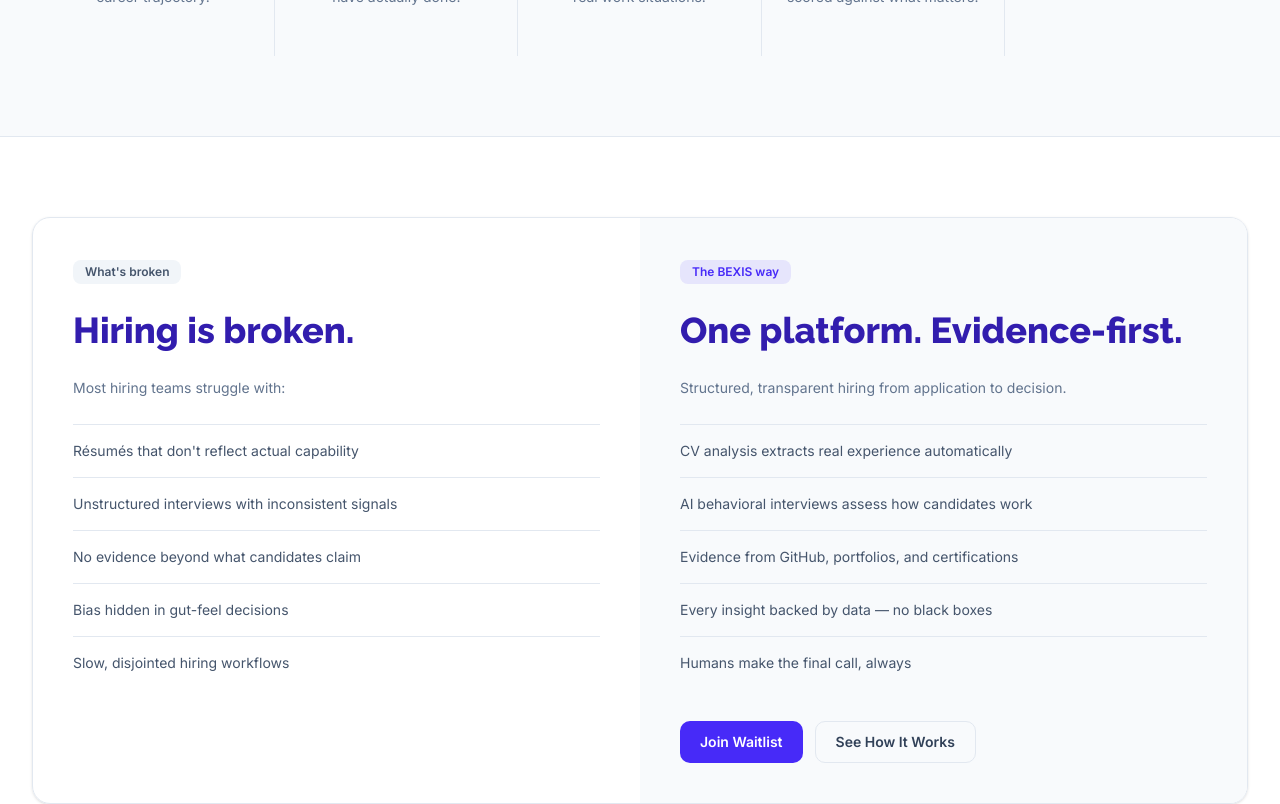
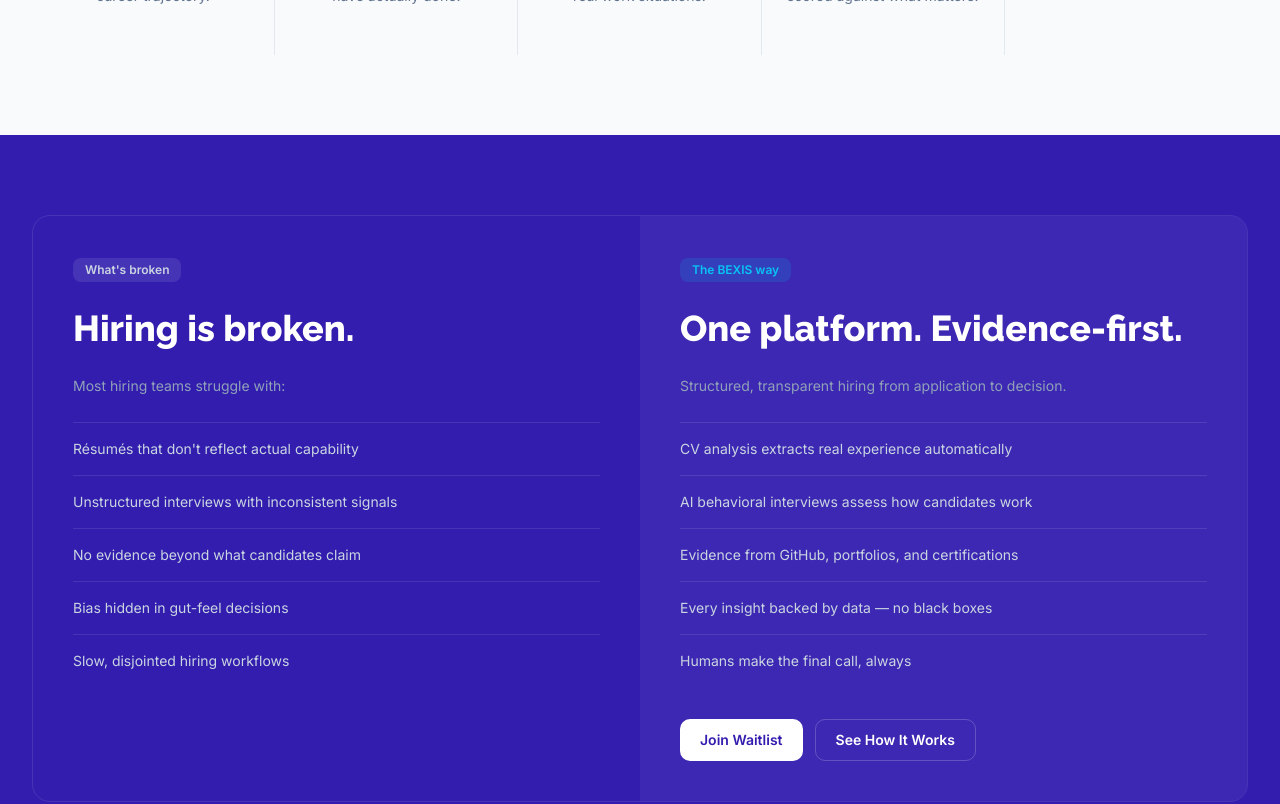
Before and after one commit to wizarphics/bexis-waitlist, a Next.js app: page / in a window 1280 px wide. Shown: the part 1380-2184 px from the top of the page. Built offline with nearby package versions, Linux system fonts and the light colour scheme.

Commit message:
Clean slate backgrounds, restore purple on How It Works
- Core Principles: removed bg-slate-50, now transparent white
- How It Works: restored bg-navy-900 with white text and white/10 borders

```diff
--- a/src/app/page.tsx
+++ b/src/app/page.tsx
@@ -176,7 +176,7 @@
       </section>
 
       {/* CORE PRINCIPLES */}
-      <section id="principles" className="py-20 bg-slate-50 border-y border-slate-200">
+      <section id="principles" className="py-20">
         <div className="max-w-[1400px] mx-auto px-4 sm:px-6 lg:px-8">
           <div className="grid grid-cols-1 sm:grid-cols-2 lg:grid-cols-5 gap-0">
             {[
@@ -231,16 +231,16 @@
       </section>
 
       {/* HOW IT WORKS */}
-      <section id="how-it-works" className="py-20 bg-white">
+      <section id="how-it-works" className="py-20 bg-navy-900">
         <div className="max-w-[1400px] mx-auto px-4 sm:px-6 lg:px-8">
-          <div className="grid lg:grid-cols-2 gap-0 rounded-2xl border border-slate-200 overflow-hidden shadow-sm">
+          <div className="grid lg:grid-cols-2 gap-0 rounded-2xl border border-white/10 overflow-hidden">
             {/* What's broken */}
             <div className="p-8 sm:p-10 space-y-6">
-              <div className="inline-flex px-3 py-1 rounded-md bg-slate-100 text-xs font-semibold text-slate-600">What&apos;s broken</div>
-              <h2 className="text-3xl sm:text-4xl font-extrabold text-navy-900 leading-tight" style={{ fontFamily: 'var(--font-display)' }}>
+              <div className="inline-flex px-3 py-1 rounded-md bg-white/10 text-xs font-semibold text-slate-300">What&apos;s broken</div>
+              <h2 className="text-3xl sm:text-4xl font-extrabold text-white leading-tight" style={{ fontFamily: 'var(--font-display)' }}>
                 Hiring is broken.
               </h2>
-              <p className="text-slate-500 text-sm leading-relaxed">Most hiring teams struggle with:</p>
+              <p className="text-slate-400 text-sm leading-relaxed">Most hiring teams struggle with:</p>
               <div className="space-y-0">
                 {[
                   'Résumés that don\'t reflect actual capability',
@@ -249,18 +249,18 @@
                   'Bias hidden in gut-feel decisions',
                   'Slow, disjointed hiring workflows',
                 ].map((item, i) => (
-                  <div key={i} className="py-4 border-t border-slate-200 text-sm text-slate-600">{item}</div>
+                  <div key={i} className="py-4 border-t border-white/10 text-sm text-slate-300">{item}</div>
                 ))}
               </div>
             </div>
 
             {/* The BEXIS way */}
-            <div className="p-8 sm:p-10 space-y-6 bg-slate-50">
-              <div className="inline-flex px-3 py-1 rounded-md bg-[#472AF8]/10 text-xs font-semibold text-[#472AF8]">The BEXIS way</div>
-              <h2 className="text-3xl sm:text-4xl font-extrabold text-navy-900 leading-tight" style={{ fontFamily: 'var(--font-display)' }}>
+            <div className="p-8 sm:p-10 space-y-6 bg-white/5">
+              <div className="inline-flex px-3 py-1 rounded-md bg-[#08C4F2]/15 text-xs font-semibold text-[#08C4F2]">The BEXIS way</div>
+              <h2 className="text-3xl sm:text-4xl font-extrabold text-white leading-tight" style={{ fontFamily: 'var(--font-display)' }}>
                 One platform. Evidence-first.
               </h2>
-              <p className="text-slate-500 text-sm leading-relaxed">Structured, transparent hiring from application to decision.</p>
+              <p className="text-slate-400 text-sm leading-relaxed">Structured, transparent hiring from application to decision.</p>
               <div className="space-y-0">
                 {[
                   'CV analysis extracts real experience automatically',
@@ -269,14 +269,14 @@
                   'Every insight backed by data — no black boxes',
                   'Humans make the final call, always',
                 ].map((item, i) => (
-                  <div key={i} className="py-4 border-t border-slate-200 text-sm text-slate-600">{item}</div>
+                  <div key={i} className="py-4 border-t border-white/10 text-sm text-slate-300">{item}</div>
                 ))}
               </div>
               <div className="flex gap-3 pt-2">
-                <button onClick={() => openWaitlist('candidate')} className="px-5 py-2.5 text-sm font-semibold text-white bg-[#472AF8] hover:bg-[#3b22d0] rounded-lg transition-all cursor-pointer">
+                <button onClick={() => openWaitlist('candidate')} className="px-5 py-2.5 text-sm font-semibold text-navy-900 bg-white hover:bg-slate-100 rounded-lg transition-all cursor-pointer">
                   Join Waitlist
                 </button>
-                <button onClick={() => scrollTo('principles')} className="px-5 py-2.5 text-sm font-semibold text-slate-700 border border-slate-200 hover:bg-slate-100 rounded-lg transition-all cursor-pointer">
+                <button onClick={() => scrollTo('principles')} className="px-5 py-2.5 text-sm font-semibold text-white border border-white/20 hover:bg-white/10 rounded-lg transition-all cursor-pointer">
                   See How It Works
                 </button>
               </div>
```
